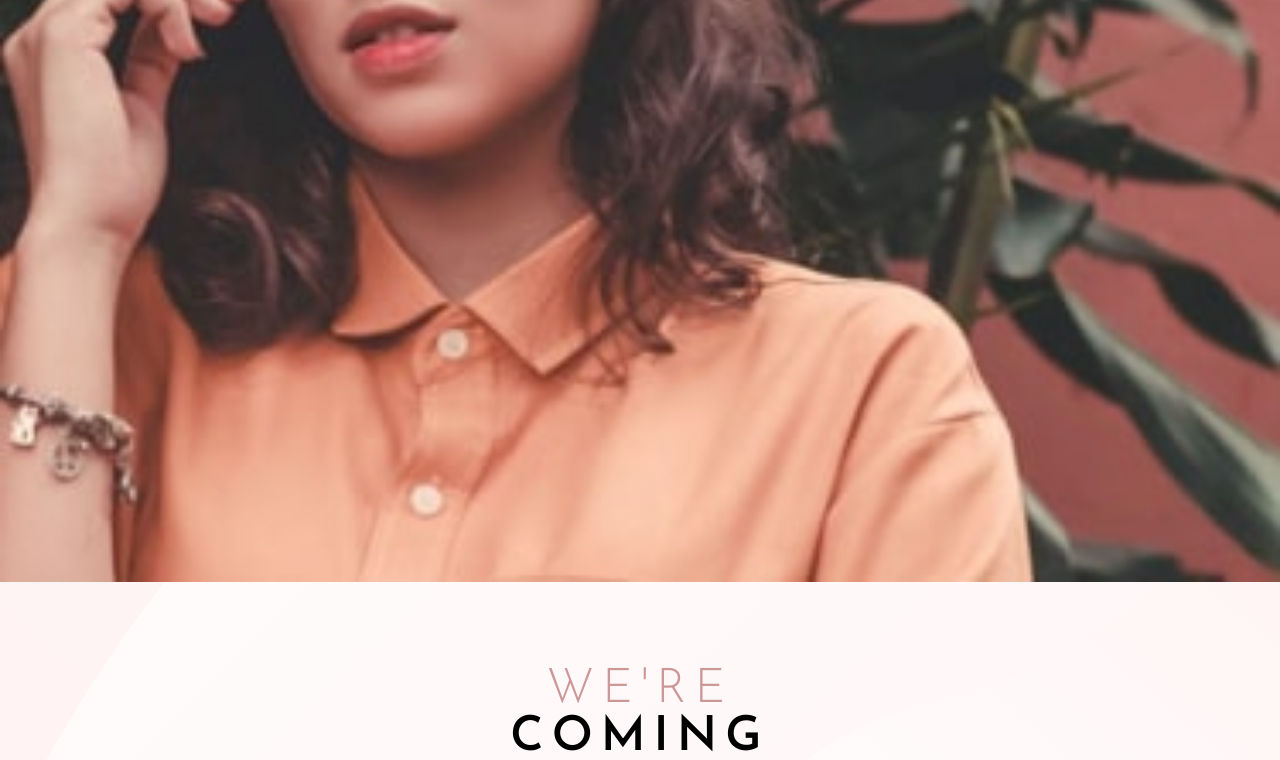
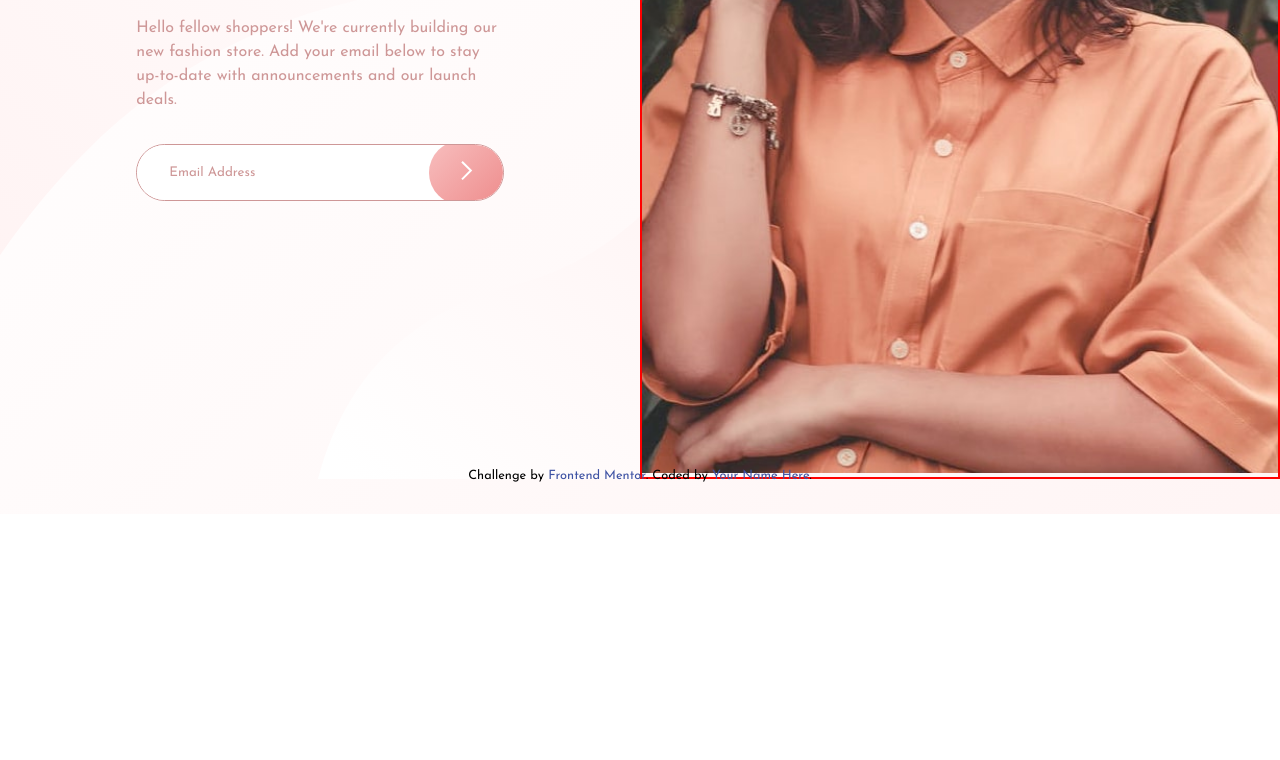
Before and after one commit to Kevin-Kigotho/Base-Apparel-Coming-Soon, a plain HTML site: page index.html in a window 1280 px wide. Shown: the part 363-1123 px from the top of the page. After the commit the page ends 877 px from the top, so only its background shows below. Drawn offline with Linux system fonts and the light colour scheme.

Commit message:
Resposive Design with Error in intro__img too big to fit

```diff
--- a/css/style.css
+++ b/css/style.css
@@ -142,6 +142,10 @@ form .form-container button {
   border: none;
 }
 
+.intro__img {
+  display: none;
+}
+
 /* Footer */
 .attribution {
   font-size: 0.8rem;
@@ -152,3 +156,39 @@ form .form-container button {
 .attribution a {
   color: hsl(228, 45%, 44%);
 }
+
+@media screen and (min-width: 674px) {
+  main {
+    height: 100vh;
+  }
+
+  .container {
+    /* height: 100vh; */
+    /* width: 100vw; */
+    display: grid;
+    grid-template-columns: repeat(2, 1fr);
+  }
+
+  header.intro {
+    padding: 2rem 6rem;
+  }
+
+  .content__img {
+    display: none;
+  }
+
+  .content .content__text {
+    text-align: left;
+  }
+
+  .intro__img {
+    border: 2px solid red;
+    display: initial;
+  }
+
+  /* .intro__img img {
+    width: 100%;
+    height: 100%;
+    display: inline-block;
+  } */
+}
--- a/index.html
+++ b/index.html
@@ -64,7 +64,13 @@
             </div>
           </div>
         </header>
-        <div class="intro-img"></div>
+        <div class="intro__img">
+          <img
+            src="images/hero-desktop.jpg"
+            alt="Woman Picture for Header Section"
+            srcset=""
+          />
+        </div>
       </div>
     </main>
     <footer>
```
